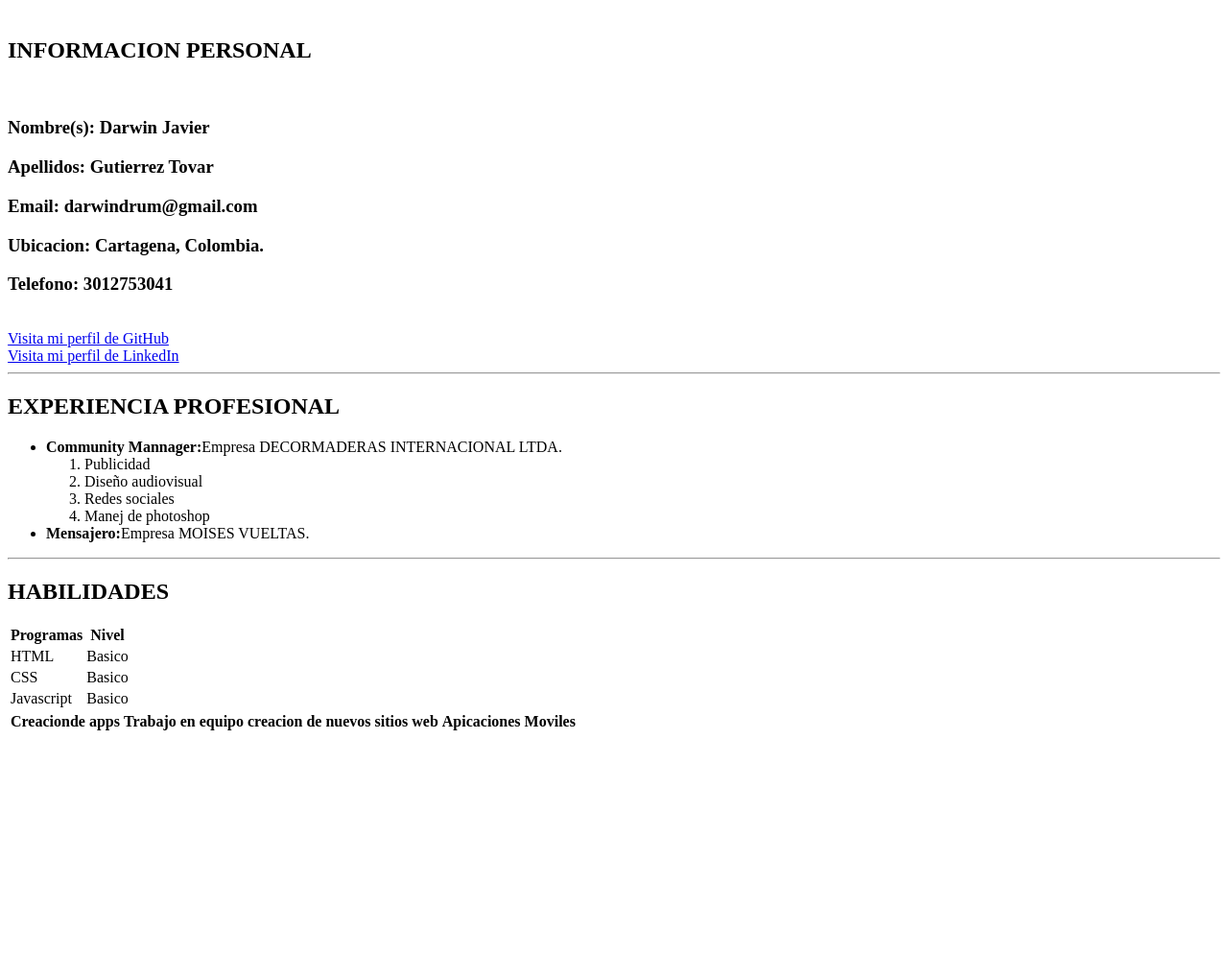
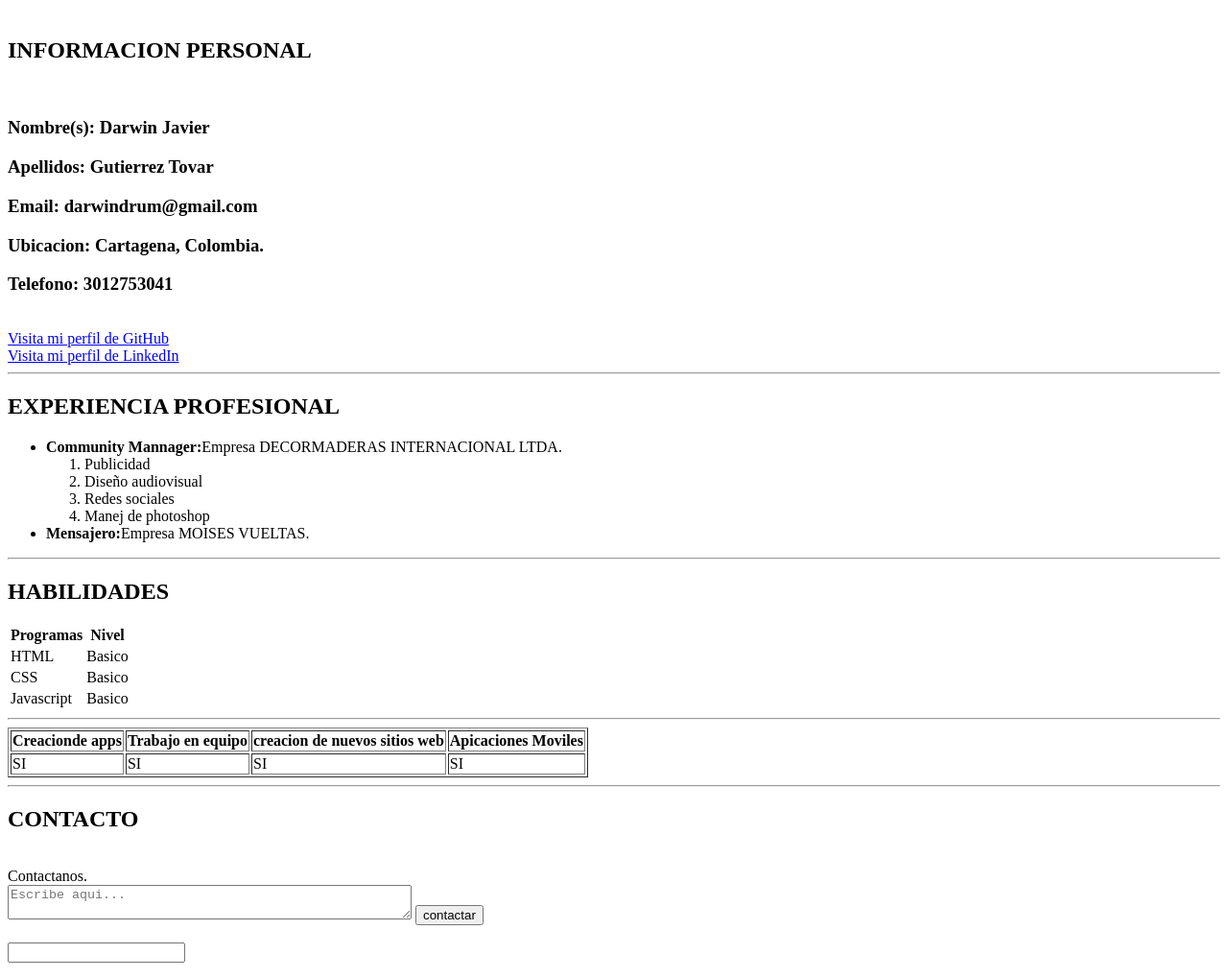
Before and after one commit to darwinweb/Hoja-de-Vida-en-HTML, a plain HTML site: page index.html in a window 1280 px wide. Shown: the part 79-1098 px from the top of the page at 96% size. Before the commit the page ends 859 px from the top, so only its background shows below. Drawn offline with Linux system fonts and the light colour scheme.

Commit message:
tercera parte terminada

```diff
--- a/index.html
+++ b/index.html
@@ -53,15 +53,29 @@
             <td>Basico</td>
         </tr>
     </table>
-    <table>
+    <table border="1px" >
+        <hr>
         <tr>
             <th>Creacionde apps</th>
             <th>Trabajo en equipo</th>
             <th>creacion de nuevos sitios web</th>
             <th>Apicaciones Moviles</th>
         </tr>
+        <tr>
+            <td>SI</td>
+            <td>SI</td>
+            <td>SI</td>
+            <td>SI</td>
+        </tr>
     </table>
-
+    <hr>
+    <h2>CONTACTO</h2>
+    <br>
+    <label>Contactanos.</label><br>
+    <textarea placeholder="Escribe aqui..." type="texto" name="comentario" cols="50" ></textarea>
+    <button>contactar</button>
+    <br><br>
+    <input type="texto" name="email" for="email" id="correo" >
     <p></p>
 
 </body>
```
